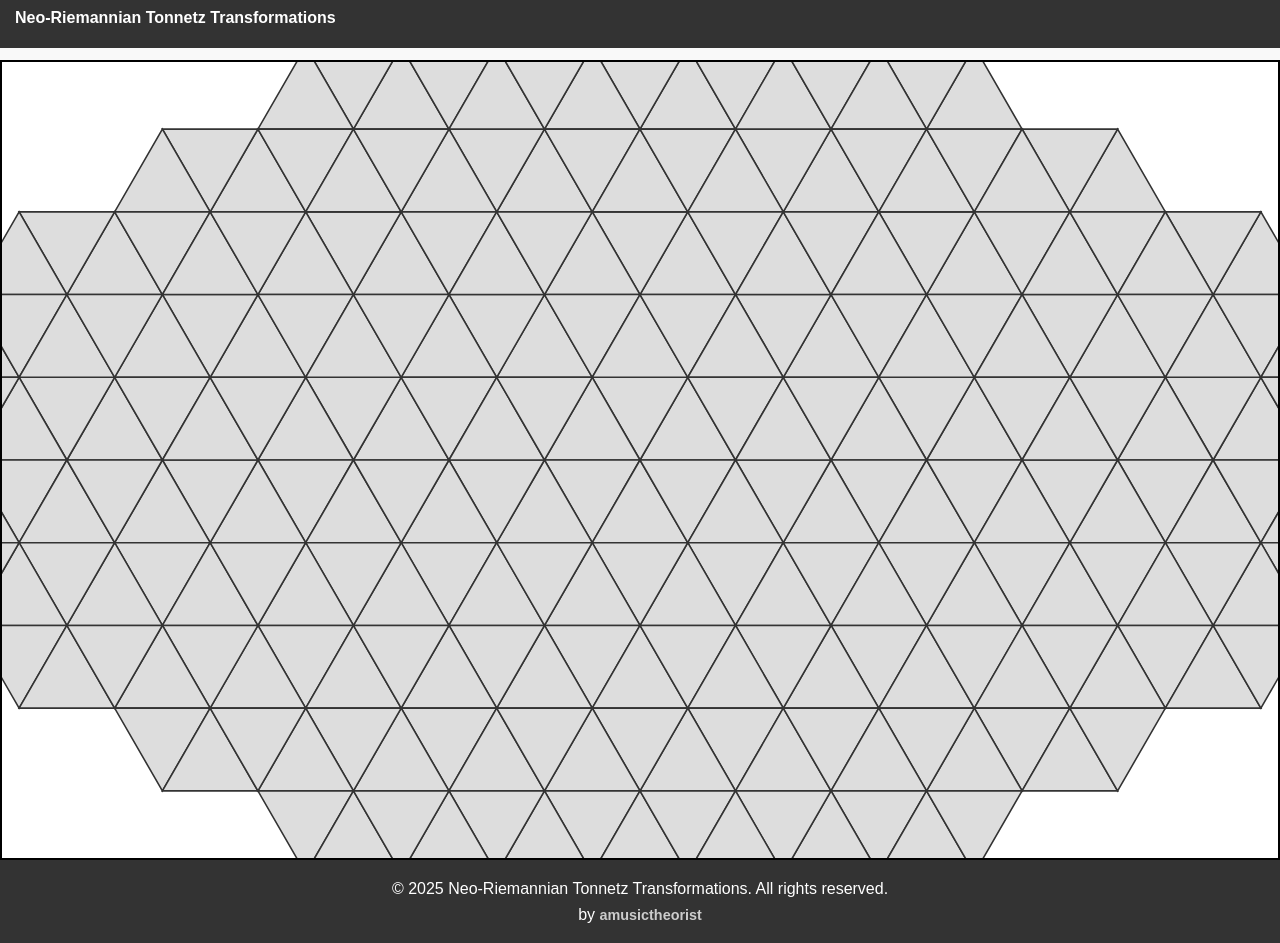
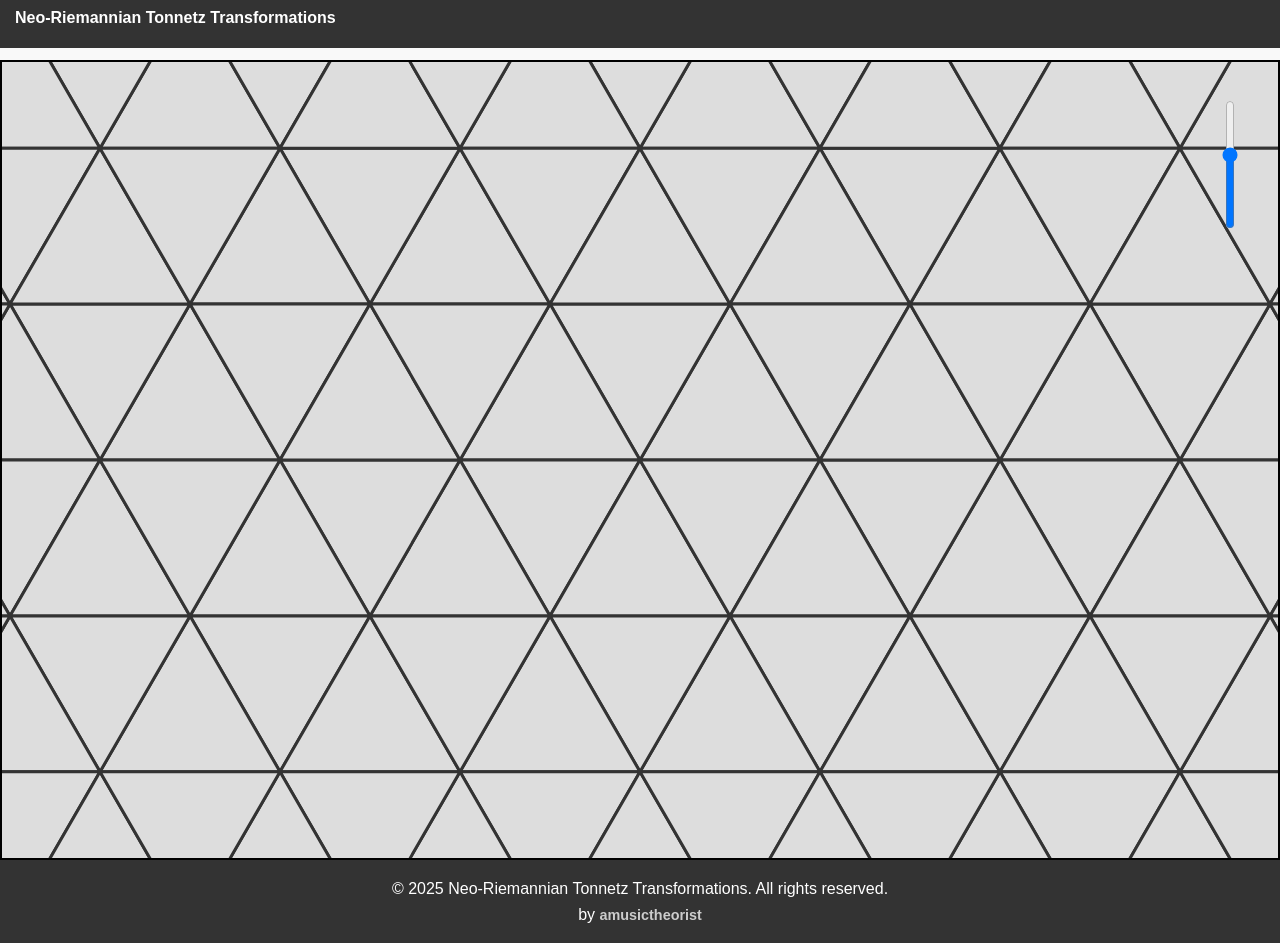
Before and after one commit to amusictheorist/tonnetz-webapp, a React (Vite) app: page / in a window 1280 px wide. Built offline with nearby package versions, Linux system fonts and the light colour scheme.

Commit message:
add zoom and scroll functionality

```diff
--- a/src/components/Tonnetz.tsx
+++ b/src/components/Tonnetz.tsx
@@ -1,9 +1,38 @@
-import { useState } from "react";
+import { useEffect, useRef, useState } from "react";
 import { PITCH_CLASSES, hexCenters } from "../utils/constants";
 import { getHexTriangles } from "../utils/geometry";
 
 function Tonnetz() {
   const [selectedTriangles, setSelectedTriangles] = useState<Set<string>>(new Set());
+  const [zoom, setZoom] = useState(1);
+  const containerRef = useRef<HTMLDivElement>(null);
+
+  const handleZoom = (e: React.ChangeEvent<HTMLInputElement>) => {
+    setZoom(parseFloat(e.target.value));
+  };
+
+  const handleWheel = (e: WheelEvent) => {
+    if (e.ctrlKey) {
+      e.preventDefault();
+      const direction = Math.sign(e.deltaY)
+      setZoom(prev => {
+        const newZoom = Math.min(3, Math.max(0.5, prev - direction * 0.1));
+        return parseFloat(newZoom.toFixed(2));
+      });
+    }
+  };
+
+  useEffect(() => {
+    const container = containerRef.current;
+    if (container) {
+      container.scrollLeft = container.scrollWidth / 2 - container.clientWidth / 2;
+      container.scrollTop = container.scrollHeight / 2 - container.clientHeight / 2;
+      container.addEventListener('wheel', handleWheel, { passive: false });
+    }
+    return () => {
+      container?.removeEventListener('wheel', handleWheel);
+    };
+  }, []);
 
   const handleTriangleClick = (id: string) => {
     setSelectedTriangles(prev => {
@@ -22,29 +51,64 @@ function Tonnetz() {
     }));
   });
 
-  const viewBoxSize = 500;
+  const viewBoxSize = 1000;
 
   return (
     <div
+      ref={containerRef}
       style={{
+        width: "100vw",
+        height: "100vh",
+        overflow: "scroll",
+        backgroundColor: "#f8f8f8",
+        border: "2px solid black",
+        position: "relative"
+      }}
+    >
+
+      <input
+        type="range"
+        min="0.3"
+        max="1.5"
+        step="0.01"
+        value={zoom}
+        onChange={handleZoom}
+        style={{
+          position: "fixed",
+          top: "100px",
+          right: "100px",
+          transform: "rotate(-90deg",
+          transformOrigin: "top right",
+          height: "100px",
+          zIndex: 10
+        }}
+      />
+
+      <div
+        style={{
+          width: 3000,
+          height: 3000,
           display: "flex",
           alignItems: "center",
           justifyContent: "center",
-        height: "100vh"
+          transform: `scale(${zoom})`,
+          transformOrigin: "center center"
         }}
       >
+
         <svg
           viewBox={[-viewBoxSize / 2, -viewBoxSize / 2, viewBoxSize, viewBoxSize].join(" ")}
-        width="180vh"
-        height="100vh"
+          width={3000}
+          height={3000}
           style={{
+            display: "block",
             backgroundColor: "#fff",
-          border: "2px solid black"
           }}
         >
+
           {triangles.map(({ id, vertices }) => {
             const isSelected = selectedTriangles.has(id);
-          const opacity = selectedTriangles.size === 0 ? 1 : isSelected ? 1 : 0.3;
+            const opacity = isAnySelected ? (isSelected ? 1 : 0.3) : 1;
 
             return (
               <polygon
@@ -60,6 +124,7 @@ function Tonnetz() {
           })}
         </svg>
       </div>
+    </div>
   );
 };
 
```
Lines whose indentation alone changed are shown as unchanged.
